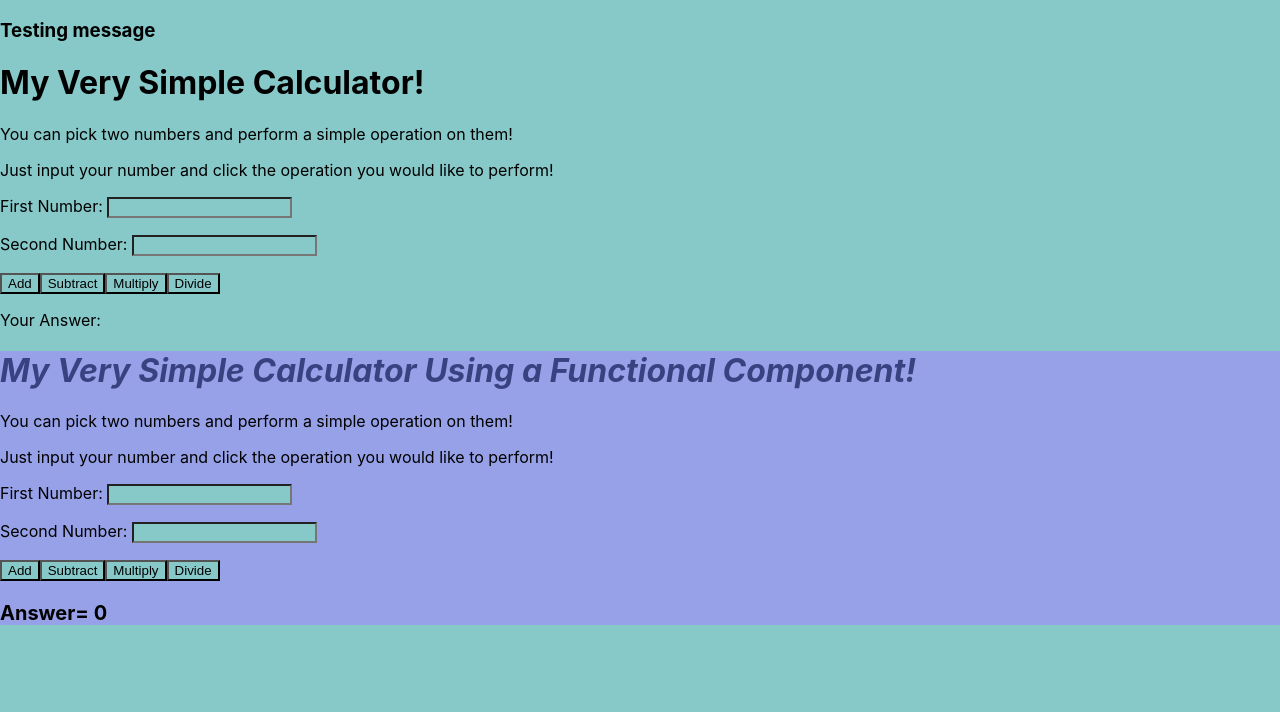
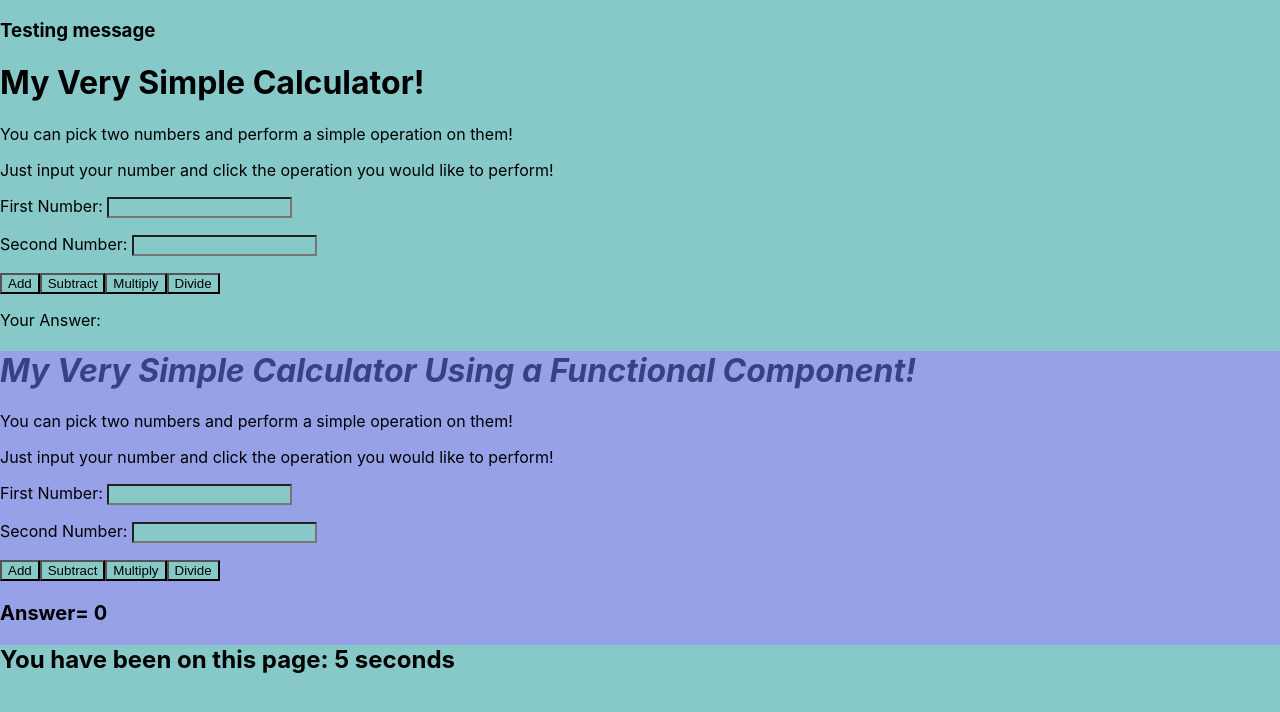
Before and after one commit to lynnameenrollins/react-code, a React (Create React App) app: page / in a window 1280 px wide. Shown: the top 712 px of the page. Built offline with nearby package versions, Linux system fonts and the light colour scheme.

Commit message:
added timer to bottom of page

```diff
--- a/src/component/MyCalculatorFunction.js
+++ b/src/component/MyCalculatorFunction.js
@@ -4,7 +4,13 @@ function MyCalculatorFunction() {
     const [number1, setNumber1]= useState(5);
     const [number2, setNumber2]= useState(3);
     const [answer, setAnswer] = useState(0);
+    const [timer, setTimer] = useState(0)
 
+    useEffect(()=>{
+        setTimeout(()=>{
+            setTimer((count) => count +1);
+        }, 1000);
+});
     return(
         <div style={{backgroundColor :"#97a1e8"}}>
             <h1 style={{backgroundColor :"#97a1e8", color:"#394280", fontStyle:"italic"}}>My Very Simple Calculator Using a Functional Component!</h1>
@@ -24,6 +30,7 @@ function MyCalculatorFunction() {
 
             <p style={{backgroundColor :"#97a1e8", fontSize:"20px", fontWeight:"bold"}} >Answer= {answer}</p>
 
+            <h2>You have been on this page: {timer} seconds</h2>
         </div>
 
     )
```
